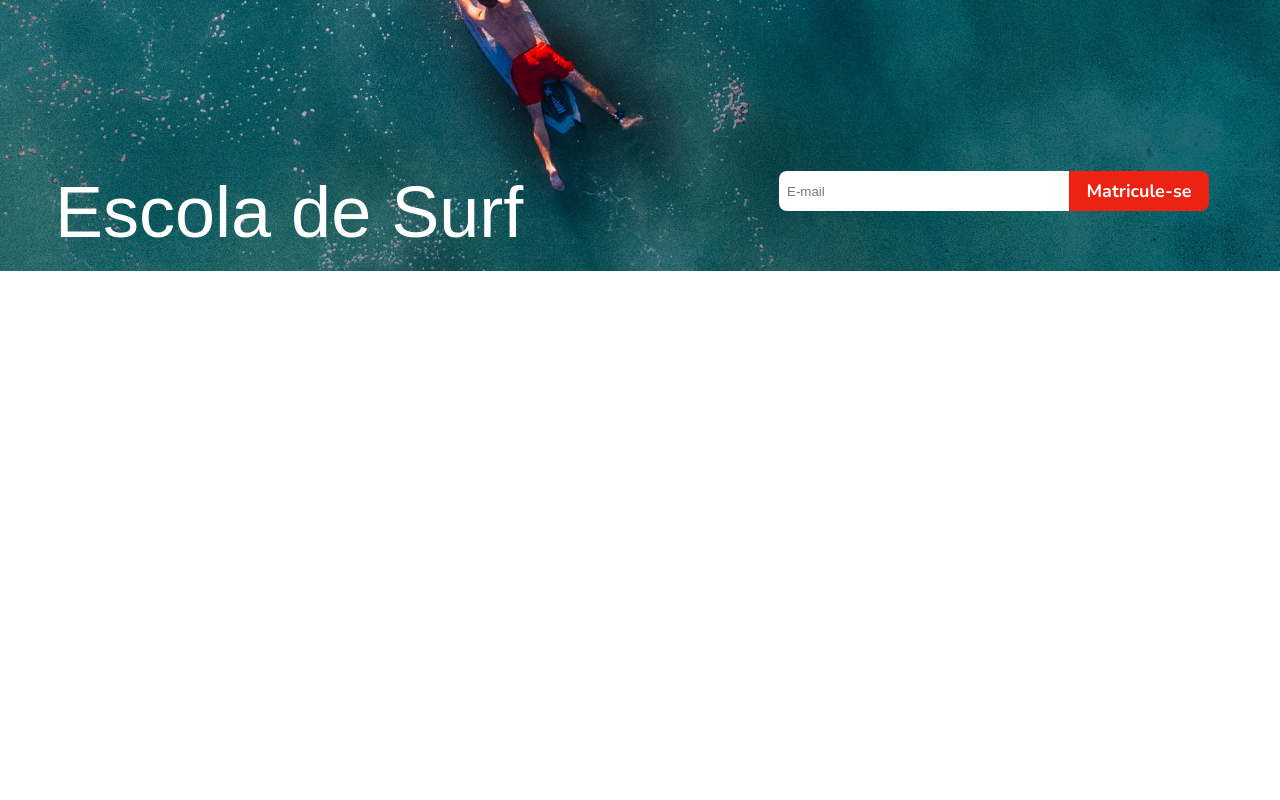
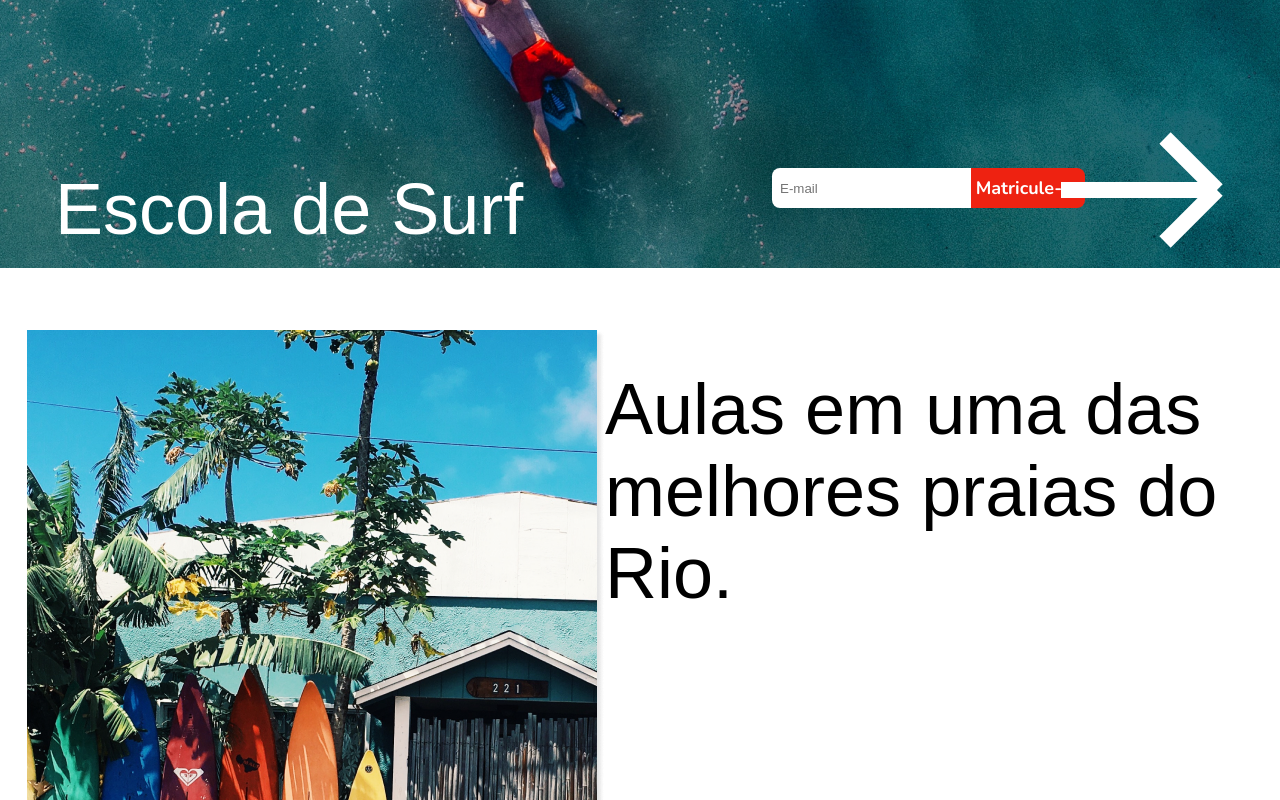
Before and after one commit to jonyreis/surfbot, a React (Create React App) app: page / in a window 1280 px wide. Shown: the part 220-1020 px from the top of the page. Before the commit the page ends 800 px from the top, so only its background shows below. Built offline with nearby package versions, Linux system fonts and the light colour scheme; a web font is replaced by a local one.

Commit message:
Add foto local

```diff
--- a/package.json
+++ b/package.json
@@ -8,7 +8,8 @@
     "@testing-library/user-event": "^7.1.2",
     "react": "^16.13.1",
     "react-dom": "^16.13.1",
-    "react-scripts": "3.4.1"
+    "react-scripts": "3.4.1",
+    "styled-components": "^5.0.1"
   },
   "scripts": {
     "start": "react-scripts start",
--- /dev/null
+++ b/src/components/Layout/index.js
@@ -0,0 +1,16 @@
+import React from 'react'
+
+import fotoLocal from '../../assets/foto-local.png'
+
+import { LayoutContainer } from './styles'
+
+function Layout() {
+    return (
+        <LayoutContainer>
+            <img src={fotoLocal} alt="Foto da Escola"/>
+            <h1>Aulas em uma das melhores praias do Rio.</h1>
+        </LayoutContainer>
+    )
+}
+
+export default Layout
--- /dev/null
+++ b/src/components/Layout/styles.js
@@ -0,0 +1,7 @@
+import styled from 'styled-components'
+
+export const LayoutContainer = styled.section`
+    display: flex;
+    margin: 100px auto 0;
+    max-width: 1170px;
+`
--- a/src/components/Main/index.js
+++ b/src/components/Main/index.js
@@ -1,5 +1,6 @@
 import React from 'react'
 
+import seta from '../../assets/Vector.svg'
 import './styles.css'
 
 function Main() {
@@ -10,6 +11,7 @@ function Main() {
                 <form action="">
                     <input type="text" placeholder="E-mail" />
                     <button type="submit">Matricule-se</button>
+                    <img src={seta} alt="seta"/>
                 </form>
             </div>
         </main>
--- a/src/components/Main/styles.css
+++ b/src/components/Main/styles.css
@@ -22,7 +22,6 @@ h1 {
 
 form {
     display: flex;
-    margin-right: 16px;
 }
 
 form input {
@@ -41,7 +40,12 @@ form button {
     font-family: 'Nunito', sans-serif;
     font-size: 18px;
     font-weight: 700;
-    width: 140px;
+    width: 170px;
     max-height: 40px;
     cursor: pointer;
 }
+
+img {
+    margin-top: -38px;
+    margin-left: -28px;
+}
--- a/src/components/pages/Home.js
+++ b/src/components/pages/Home.js
@@ -2,6 +2,7 @@ import React from 'react'
 
 import Header from '../Header/index'
 import Main from '../Main/index'
+import Layout from '../Layout/index'
 
 import './styles.css'
 
@@ -10,6 +11,7 @@ function Home() {
         <>
             <Header />
             <Main />
+            <Layout />
         </>
 
     )
```
Also changed, not shown: 1 other file (tests, documents, lock files or other folders).
